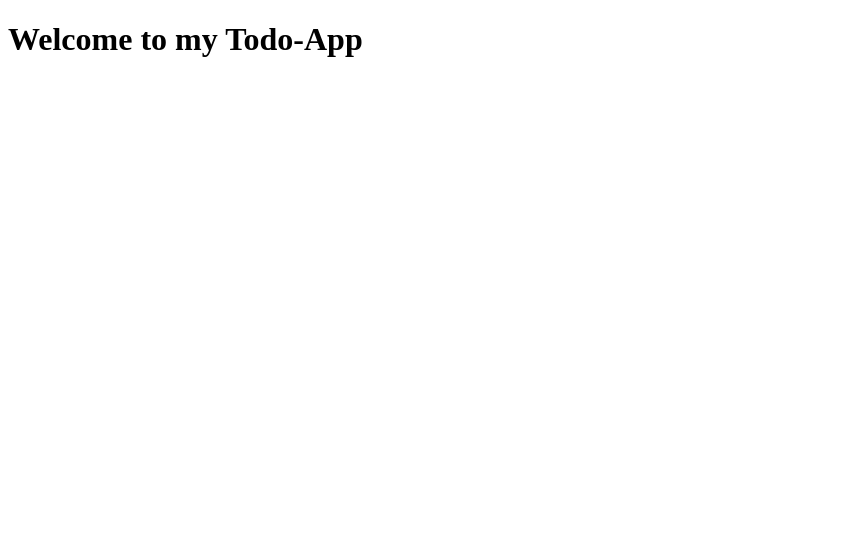
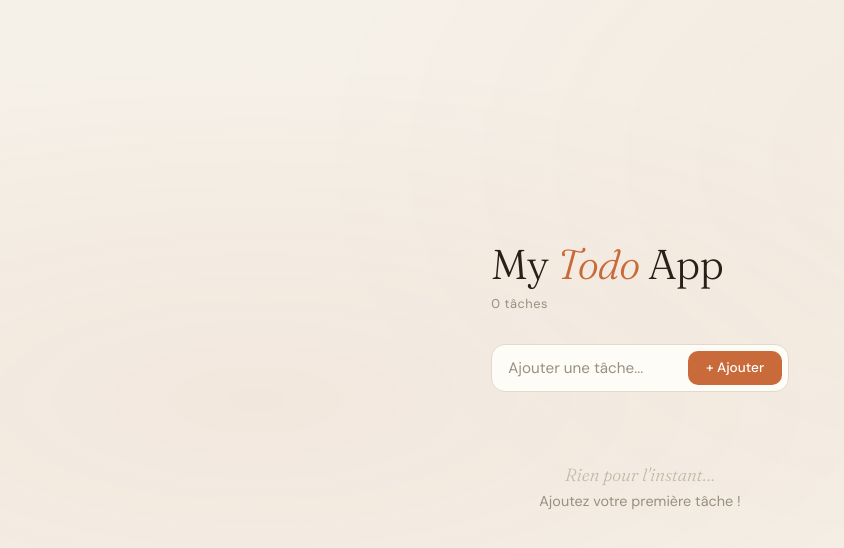
Before and after one commit to Rioma-R/Todo-app, a React (Vite) app: page / in a window 1280 px wide. Shown: the top 548 px of the page, without its empty margins (0-844 px from the left). Built offline with nearby package versions, Linux system fonts and the light colour scheme.

Commit message:
add first features
feat: add todo list functionality

- Add todo on button click or Enter key
- Delete todo on × click
- Strike through text when task is checked
-Show task count

```diff
--- /dev/null
+++ b/src/App.css
@@ -0,0 +1,246 @@
+@import url('https://fonts.googleapis.com/css2?family=Fraunces:ital,wght@0,300;0,500;1,300&family=DM+Sans:wght@400;500&display=swap');
+
+*, *::before, *::after {
+  box-sizing: border-box;
+  margin: 0;
+  padding: 0;
+}
+
+:root {
+  --bg: #f5f0e8;
+  --surface: #fefcf7;
+  --accent: #c96a3a;
+  --accent-light: #f0ddd0;
+  --text: #2a2017;
+  --muted: #9a8f7e;
+  --border: #e2d9cc;
+  --done: #b8ad9e;
+  --radius: 14px;
+  --delete:red;
+}
+
+body {
+  background: var(--bg);
+  font-family: 'DM Sans', sans-serif;
+  color: var(--text);
+  min-height: 100vh;
+  display: flex;
+  align-items: center;
+  justify-content: center;
+  padding: 2rem;
+}
+
+/* Fond texturé subtil */
+body::before {
+  content: '';
+  position: fixed;
+  inset: 0;
+  background-image:
+    radial-gradient(ellipse at 20% 50%, rgba(201, 106, 58, 0.06) 0%, transparent 60%),
+    radial-gradient(ellipse at 80% 20%, rgba(201, 106, 58, 0.04) 0%, transparent 50%);
+  pointer-events: none;
+}
+
+.app {
+  position: relative;
+  width: 100%;
+  max-width: 480px;
+  animation: fadeUp 0.5s ease both;
+}
+
+@keyframes fadeUp {
+  from { opacity: 0; transform: translateY(16px); }
+  to   { opacity: 1; transform: translateY(0); }
+}
+
+/* Header */
+.app-header {
+  margin-bottom: 2rem;
+}
+
+.app-header h1 {
+  font-family: 'Fraunces', serif;
+  font-weight: 300;
+  font-size: 2.6rem;
+  line-height: 1.1;
+  letter-spacing: -0.02em;
+  color: var(--text);
+}
+
+.app-header h1 em {
+  font-style: italic;
+  color: var(--accent);
+}
+
+.task-count {
+  margin-top: 0.4rem;
+  font-size: 0.8rem;
+  color: var(--muted);
+  letter-spacing: 0.04em;
+}
+
+/* Formulaire */
+.todo-form {
+  display: flex;
+  gap: 8px;
+  margin-bottom: 1.5rem;
+  background: var(--surface);
+  border: 1px solid var(--border);
+  border-radius: var(--radius);
+  padding: 6px 6px 6px 16px;
+  transition: border-color 0.2s, box-shadow 0.2s;
+}
+
+.todo-form:focus-within {
+  border-color: var(--accent);
+  box-shadow: 0 0 0 3px rgba(201, 106, 58, 0.12);
+}
+
+.todo-form input {
+  flex: 1;
+  border: none;
+  outline: none;
+  background: transparent;
+  font-family: 'DM Sans', sans-serif;
+  font-size: 0.95rem;
+  color: var(--text);
+}
+
+.todo-form input::placeholder {
+  color: var(--muted);
+}
+
+.todo-form button {
+  background: var(--accent);
+  color: #fff;
+  border: none;
+  border-radius: 10px;
+  padding: 0.55rem 1.1rem;
+  font-family: 'DM Sans', sans-serif;
+  font-size: 0.85rem;
+  font-weight: 500;
+  cursor: pointer;
+  transition: background 0.2s, transform 0.15s;
+  white-space: nowrap;
+}
+
+.todo-form button:hover  { background: #b5572c; }
+.todo-form button:active { transform: scale(0.96); }
+
+/* Liste */
+.todo-list {
+  list-style: none;
+  display: flex;
+  flex-direction: column;
+  gap: 8px;
+}
+
+.todo-item {
+  display: flex;
+  align-items: center;
+  gap: 12px;
+  background: var(--surface);
+  border: 1px solid var(--border);
+  border-radius: var(--radius);
+  padding: 14px 16px;
+  animation: slideIn 0.25s ease both;
+  transition: border-color 0.2s, box-shadow 0.2s;
+}
+
+.todo-item:hover {
+  border-color: #d0c4b4;
+  box-shadow: 0 2px 12px rgba(42, 32, 23, 0.06);
+}
+
+@keyframes slideIn {
+  from { opacity: 0; transform: translateX(-8px); }
+  to   { opacity: 1; transform: translateX(0); }
+}
+
+.todo-item.done {
+  background: #faf8f4;
+  border-color: var(--border);
+}
+
+/* Checkbox custom */
+.todo-item input[type="checkbox"] {
+  appearance: none;
+  width: 20px;
+  height: 20px;
+  border: 1.5px solid var(--border);
+  border-radius: 6px;
+  flex-shrink: 0;
+  cursor: pointer;
+  position: relative;
+  transition: background 0.2s, border-color 0.2s;
+}
+
+.todo-item input[type="checkbox"]:checked {
+  background: var(--accent);
+  border-color: var(--accent);
+}
+
+.todo-item input[type="checkbox"]:checked::after {
+  content: '';
+  position: absolute;
+  left: 5px;
+  top: 2px;
+  width: 6px;
+  height: 10px;
+  border: 2px solid #fff;
+  border-top: none;
+  border-left: none;
+  transform: rotate(45deg);
+}
+
+/* Texte de la tâche */
+.todo-text {
+  flex: 1;
+  font-size: 0.95rem;
+  line-height: 1.4;
+  color: var(--text);
+  transition: color 0.2s;
+}
+
+.todo-item.done .todo-text {
+  color: var(--done);
+  text-decoration: line-through;
+  text-decoration-color: var(--done);
+}
+
+/* Bouton supprimer */
+.delete-btn {
+  background: none;
+  border: none;
+  color: var(--delete);
+  font-size: 1.1rem;
+  line-height: 1;
+  cursor: pointer;
+  padding: 2px 4px;
+  border-radius: 6px;
+  transition: color 0.2s, background 0.2s;
+  flex-shrink: 0;
+
+}
+
+.delete-btn:hover {
+  color: var(--accent);
+  background: var(--accent-light);
+}
+
+/* Empty state */
+.empty-state {
+  text-align: center;
+  padding: 3rem 0;
+  color: var(--muted);
+  font-size: 0.9rem;
+}
+
+.empty-state span {
+  display: block;
+  font-family: 'Fraunces', serif;
+  font-style: italic;
+  font-size: 1.1rem;
+  margin-bottom: 0.4rem;
+  color: #c4b8a8;
+}
--- /dev/null
+++ b/src/app.jsx
@@ -0,0 +1,64 @@
+import { useState } from "react";
+import "./App.css";
+
+export function App() {
+  const [todos, setTodos] = useState([]);
+  const [input, setInput] = useState("");
+
+  const addTodo = () => {
+    if (!input.trim()) return;
+    setTodos([...todos, { id: Date.now(), text: input.trim(), done: false }]);
+    setInput("");
+  };
+
+  const toggleTodo = (id) =>
+    setTodos(todos.map((t) => (t.id === id ? { ...t, done: !t.done } : t)));
+
+  const deleteTodo = (id) => setTodos(todos.filter((t) => t.id !== id));
+
+  return (
+    <div className="app">
+      <header className="app-header">
+        <h1>
+          My <em>Todo</em> App
+        </h1>
+        <p className="task-count">
+          {todos.length} tâche{todos.length !== 1 ? "s" : ""}
+        </p>
+      </header>
+
+      <div className="todo-form">
+        <input
+          value={input}
+          onChange={(e) => setInput(e.target.value)}
+          onKeyDown={(e) => e.key === "Enter" && addTodo()}
+          placeholder="Ajouter une tâche..."
+        />
+        <button onClick={addTodo}>+ Ajouter</button>
+      </div>
+
+      {todos.length === 0 ? (
+        <div className="empty-state">
+          <span>Rien pour l'instant…</span>
+          Ajoutez votre première tâche !
+        </div>
+      ) : (
+        <ul className="todo-list">
+          {todos.map((t) => (
+            <li key={t.id} className={`todo-item ${t.done ? "done" : ""}`}>
+              <input
+                type="checkbox"
+                checked={t.done}
+                onChange={() => toggleTodo(t.id)}
+              />
+              <span className="todo-text">{t.text}</span>
+              <button className="delete-btn" onClick={() => deleteTodo(t.id)}>
+                ×
+              </button>
+            </li>
+          ))}
+        </ul>
+      )}
+    </div>
+  );
+}
--- a/src/main.jsx
+++ b/src/main.jsx
@@ -1,10 +1,9 @@
-import { StrictMode } from 'react'
-import { createRoot } from 'react-dom/client'
+import { StrictMode, useState } from "react";
+import { createRoot } from "react-dom/client";
+import { App } from "./app.jsx";
 
-createRoot(document.getElementById('root')).render(
-
-   <div>
-      <h1>Welcome to my Todo-App</h1>
-    </div>
-
-)
+createRoot(document.getElementById("root")).render(
+  <StrictMode>
+    <App />
+  </StrictMode>,
+);
```
